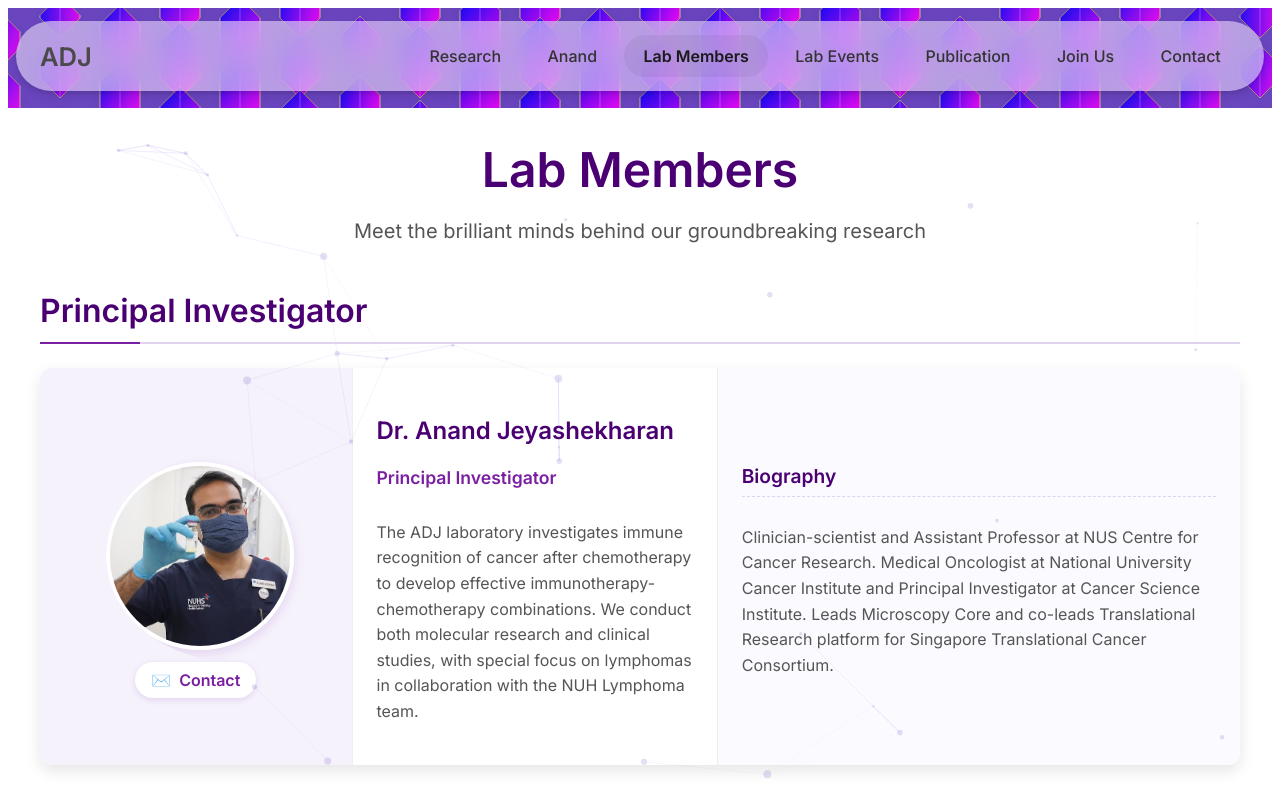
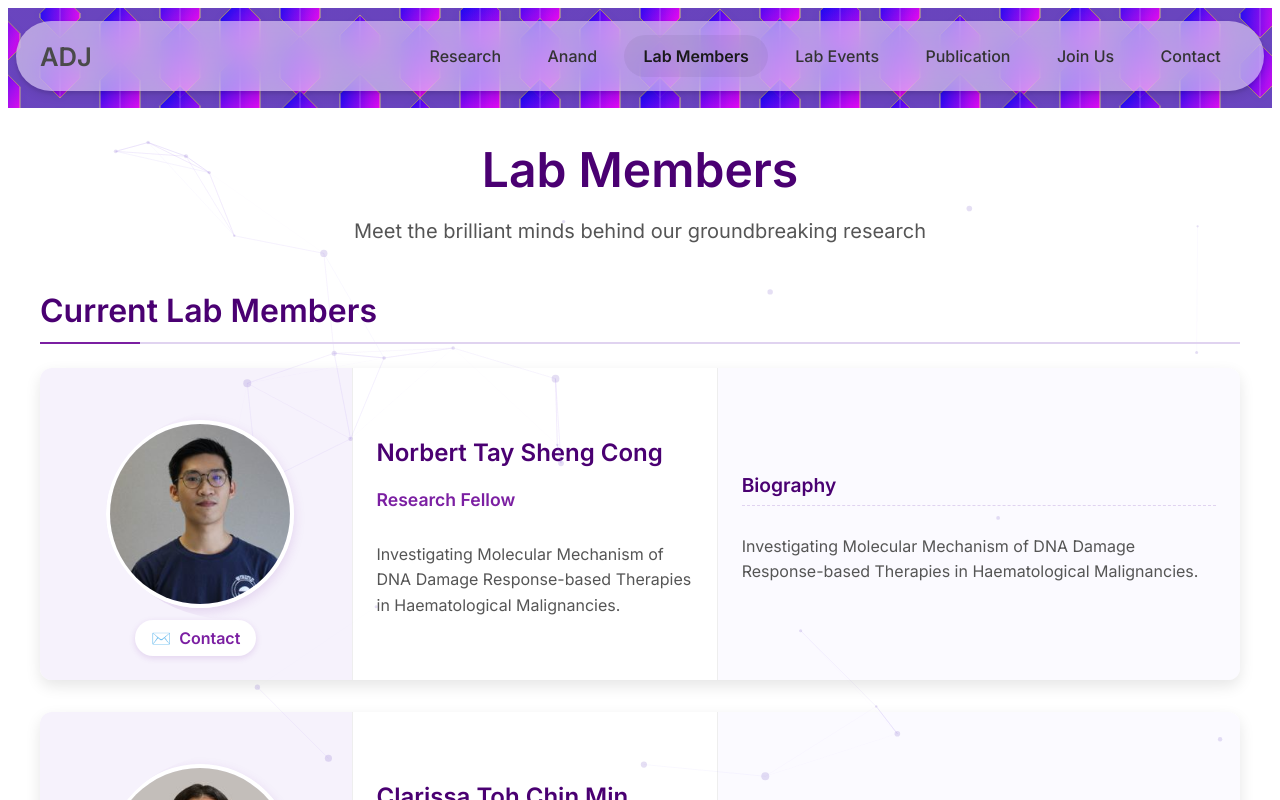
Before and after one commit to Kakarrxt/adj-lab-website, a Next.js app: page /members in a window 1280 px wide. Shown: the top 800 px of the page. Built offline with nearby package versions, Linux system fonts and the light colour scheme.

Commit message:
updated lab members

```diff
--- a/src/pages/members/index.tsx
+++ b/src/pages/members/index.tsx
@@ -22,8 +22,6 @@
   visible: { opacity: 1, y: 0, transition: { duration: 0.5 } },
 }
 
-
-
 export default function LabMembers() {
   const [init, setInit] = useState(false);
   useEffect(() => {
@@ -33,29 +31,11 @@
       setInit(true);
     });
   }, []);
-  const PI = {
-    name: "Dr. Anand Jeyashekharan",
-    title: "Principal Investigator",
-    image: "/media/LabMembers/Anand.jpeg",
-    description:
-      "The ADJ laboratory investigates immune recognition of cancer after chemotherapy to develop effective immunotherapy-chemotherapy combinations. We conduct both molecular research and clinical studies, with special focus on lymphomas in collaboration with the NUH Lymphoma team.",
-    bio: "Clinician-scientist and Assistant Professor at NUS Centre for Cancer Research. Medical Oncologist at National University Cancer Institute and Principal Investigator at Cancer Science Institute. Leads Microscopy Core and co-leads Translational Research platform for Singapore Translational Cancer Consortium.",
-    email: "csiadj@nus.edu.sg",
-  }
 
   const currentMembers = [
     {
-      name: "Patrick William Jaynes",
+      name: "Norbert Tay Sheng Cong",
       title: "Research Fellow",
-      image: "/media/LabMembers/Patrick.jpg",
-      description:
-        "Developing ways to augment the efficacy of chemotherapy within the context of lymphoma through the activation of the immune system.",
-      bio: "Developing ways to augment the efficacy of chemotherapy within the context of lymphoma through the activation of the immune system.",
-      email: "Email",
-    },
-    {
-      name: "Norbert Tay Sheng Cong",
-      title: "PhD Student",
       image: "/media/LabMembers/Chow-Norbert-Tay-.jpg",
       description:
         "Investigating Molecular Mechanism of DNA Damage Response-based Therapies in Haematological Malignancies.",
@@ -87,14 +67,6 @@
       email: "Email",
     },
     {
-      name: "Bryce Tan Wei Quan",
-      title: "PhD Student",
-      image: "/media/LabMembers/Bryce-Tan.jpeg",
-      description: "Studying the role of mTOR in cellular survival and proliferation.",
-      bio: "Studying the role of mTOR in cellular survival and proliferation.",
-      email: "Email",
-    },
-    {
       name: "Phuong Mai Hoang",
       title: "Research Fellow",
       image: "/media/LabMembers/Phoung.jpg",
@@ -103,7 +75,7 @@
       email: "Email",
     },
     {
-      name: "Ong Zi Yan Charmaine",
+      name: "Charmaine Ong Zi Yan",
       title: "PhD Student",
       image: "/media/LabMembers/Charmaine-Ong.jpg",
       description: "Determinants of chemosensitivity in aggressive B-cell lymphomas.",
@@ -120,16 +92,8 @@
       email: "Email",
     },
     {
-      name: "Zuo Suhui",
-      title: "Research Assistant",
-      image: "/media/LabMembers/ZUO.png",
-      description: "",
-      bio: "",
-      email: "Email",
-    },
-    {
       name: "Hong Liang",
-      title: "Research Assistant",
+      title: "Research Assistant/PhD Student",
       image: "/media/LabMembers/Hong.png",
       description: "Study of transcriptomics like RNA sequencing analysis using bioinformatics techniques.",
       bio: "Study of transcriptomics like RNA sequencing analysis using bioinformatics techniques.",
@@ -137,7 +101,7 @@
     },
     {
       name: "Chartsiam (Sam) Tipgomut",
-      title: "Research Fellow",
+      title: "Scientific Officer",
       image: "/media/LabMembers/sam-Chartsiam.jpg",
       description:
         "Development of human cellular model systems for in-depth analysis and drug screening of a novel Diamond-Blackfan anemia mutation.",
@@ -161,14 +125,60 @@
       email: "Email",
     },
     {
-      name: "Tang Jing Ping",
-      title: "Senior Laboratory Executive",
-      image: "/media/LabMembers/tang_jing_ping.jpg",
-      description: "Lab management and work on crystallography and SALL4 drug screening project.",
-      bio: "Lab management and work on crystallography and SALL4 drug screening project.",
+      name: "Irene Biju",
+      title: "Undergraduate-Master Student",
+      image: "/media/LabMembers/Irene.jpg", // Add proper image path
+      description: "",
+      bio: "",
       email: "Email",
     },
   ]
+
+  const alumniMembers = [
+    {
+      name: "Justin Chan",
+      title: "Former Research Assistant",
+      image: "/media/LabMembers/Justin.jpg", // Add proper image path
+      period: "2020-2023",
+    },
+    {
+      name: "Bryce Tan Wei Quan",
+      title: "Former PhD Student",
+      image: "/media/LabMembers/Bryce-Tan.jpeg",
+      period: "2019-2024",
+    },
+    {
+      name: "Michal Marek Hoppe",
+      title: "Former Research Fellow",
+      image: "/media/LabMembers/Michal.jpg", // Add proper image path
+      period: "2018-2022",
+    },
+    {
+      name: "Patrick William Jaynes",
+      title: "Former Research Fellow",
+      image: "/media/LabMembers/Patrick.jpg",
+      period: "2020-2024",
+    },
+    {
+      name: "Liu Min",
+      title: "Former Research Assistant",
+      image: "/media/LabMembers/Liu-Min.jpg", // Add proper image path
+      period: "2019-2022",
+    },
+    {
+      name: "Kanav Kupta",
+      title: "Former Research Intern",
+      image: "/media/LabMembers/Kanav.jpg", // Add proper image path
+      period: "May 2024 - Nov 2024",
+    },
+    {
+      name: "Wang Rui",
+      title: "Former Research Assistant",
+      image: "/media/LabMembers/Wang-Rui.jpg", // Add proper image path
+      period: "2019-2021",
+    },
+  ]
+
   const particlesOptions = {
     background: {
       color: {
@@ -219,7 +229,6 @@
 
   return (
     <>
-
       <motion.div
         className={styles.sectionTop}
         initial={{ opacity: 0 }}
@@ -251,18 +260,19 @@
           </motion.div>
 
           <section className={styles.section}>
-            <h2 className={styles.sectionTitle}>Principal Investigator</h2>
-            <MemberCard member={PI} />
-          </section>
-
-          {/* Add section for lab outing and more images here */}
-          {/* FUN STUFF*/}
-
-          <section className={styles.section}>
             <h2 className={styles.sectionTitle}>Current Lab Members</h2>
             <motion.div className={styles.membersGrid} variants={containerVariants} initial="hidden" animate="visible">
               {currentMembers.map((member, index) => (
                 <MemberCard key={index} member={member} />
+              ))}
+            </motion.div>
+          </section>
+
+          <section className={styles.section}>
+            <h2 className={styles.sectionTitle}>Alumni</h2>
+            <motion.div className={styles.alumniGrid} variants={containerVariants} initial="hidden" animate="visible">
+              {alumniMembers.map((alumni, index) => (
+                <AlumniCard key={index} alumni={alumni} />
               ))}
             </motion.div>
           </section>
@@ -279,6 +289,13 @@
   description: string
   bio: string
   email: string
+}
+
+interface Alumni {
+  name: string
+  title: string
+  image: string
+  period: string
 }
 
 function MemberCard({ member }: { member: Member }) {
@@ -318,3 +335,30 @@
     </motion.div>
   )
 }
+
+function AlumniCard({ alumni }: { alumni: Alumni }) {
+  return (
+    <motion.div variants={itemVariants} className={styles.alumniCard}>
+      <div className={styles.alumniPhoto}>
+        <TiltedCard
+          imageSrc={alumni.image}
+          altText={alumni.name}
+          containerHeight=""
+          containerWidth=""
+          imageHeight="150px"
+          imageWidth="150px"
+          borderRadius='50%'
+          scaleOnHover={1.05}
+          rotateAmplitude={3}
+          showMobileWarning={false}
+          showTooltip={false}
+        />
+      </div>
+      <div className={styles.alumniInfo}>
+        <h3 className={styles.alumniName}>{alumni.name}</h3>
+        <p className={styles.alumniTitle}>{alumni.title}</p>
+        <p className={styles.alumniPeriod}>{alumni.period}</p>
+      </div>
+    </motion.div>
+  )
+}
--- a/src/pages/members/members.module.css
+++ b/src/pages/members/members.module.css
@@ -107,23 +107,6 @@
   border-right: 1px solid #eee;
 }
 
-/* .imageWrapper {
-  width: 180px;
-  height: 180px;
-  margin: 0 auto;
-  margin-bottom: 1rem;
-  display: flex;
-  justify-content: center;
-  align-items: center;
-  border-radius: 50%;
-  overflow: hidden;
-  box-shadow: 0 4px 12px rgba(123, 31, 162, 0.15);
-  border: 4px solid white;
-} */
-
-
-
-
 .emailLink {
   display: flex;
   align-items: center;
@@ -202,6 +185,58 @@
   line-height: 1.6;
 }
 
+/* Alumni Grid and Card Styling */
+.alumniGrid {
+  display: grid;
+  grid-template-columns: repeat(3, 1fr);
+  gap: 1.5rem;
+}
+
+.alumniCard {
+  display: flex;
+  flex-direction: column;
+  align-items: center;
+  padding: 1.5rem;
+  border-radius: 12px;
+  background-color: #fff;
+  box-shadow: 0 6px 15px rgba(0, 0, 0, 0.1);
+  transition: all 0.3s ease;
+  text-align: center;
+}
+
+.alumniCard:hover {
+  transform: translateY(-5px);
+  box-shadow: 0 10px 25px rgba(0, 0, 0, 0.15);
+}
+
+.alumniPhoto {
+  margin-bottom: 1rem;
+}
+
+.alumniInfo {
+  width: 100%;
+}
+
+.alumniName {
+  font-size: 1.25rem;
+  font-weight: bold;
+  color: #4a0072;
+  margin-bottom: 0.25rem;
+}
+
+.alumniTitle {
+  color: #7b1fa2;
+  font-weight: 500;
+  margin-bottom: 0.5rem;
+  font-size: 0.95rem;
+}
+
+.alumniPeriod {
+  color: #666;
+  font-size: 0.9rem;
+  font-style: italic;
+}
+
 /* Responsive adjustments */
 @media (max-width: 768px) {
   .memberCard {
@@ -220,6 +255,16 @@
   .infoSection {
     border-bottom: 1px solid #eee;
   }
+
+  .alumniGrid {
+    grid-template-columns: repeat(2, 1fr);
+  }
+}
+
+@media (max-width: 480px) {
+  .alumniGrid {
+    grid-template-columns: 1fr;
+  }
 }
 
 .particles {
```
